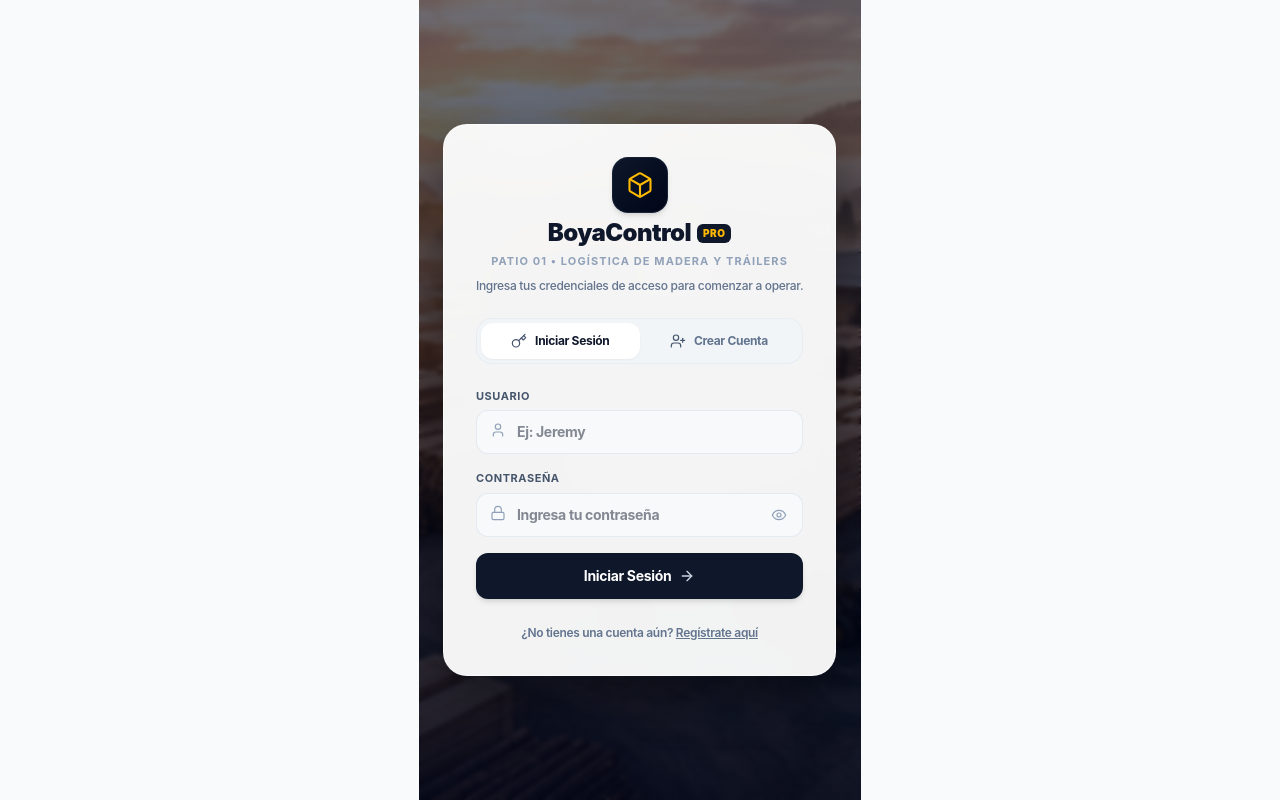
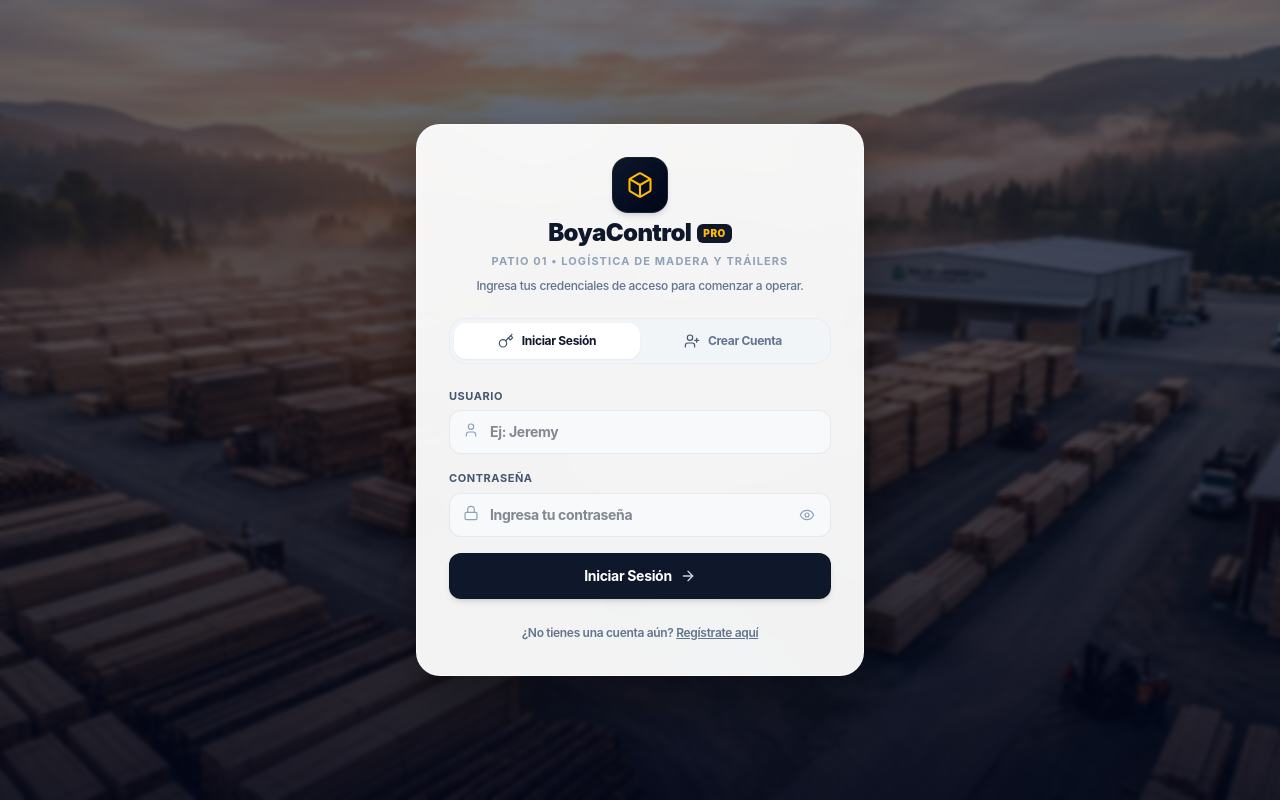
Before and after one commit to JeremyJaramillo72/Proyecto-De-Boya, an Angular app: page /dashboard in a window 1280 px wide. Both pictures are taken after a click on the button "Bloquear". Built offline with nearby package versions, Linux system fonts and the light colour scheme; no server answers; the database is empty.

Commit message:
style: pantalla de login full-screen 100vw/100vh sin bordes blancos en PC

```diff
--- a/src/app/app.html
+++ b/src/app/app.html
@@ -23,7 +23,7 @@
     </div>
   } @else {
     <!-- Pantalla de Login Inmersiva Full-Screen -->
-    <main class="w-full min-h-screen flex items-center justify-center p-0">
+    <main class="w-full min-h-screen p-0 m-0">
       <router-outlet></router-outlet>
     </main>
   }
--- a/src/app/features/auth/login.component.css
+++ b/src/app/features/auth/login.component.css
@@ -1 +1,5 @@
-/* Estilos específicos de LoginComponent */
+:host {
+  display: block;
+  width: 100%;
+  min-height: 100vh;
+}
--- a/src/app/features/auth/login.component.html
+++ b/src/app/features/auth/login.component.html
@@ -1,12 +1,12 @@
 <div class="relative min-h-screen w-full flex items-center justify-center p-4 sm:p-6 bg-slate-950 overflow-hidden">
 
-  <!-- Imagen de Fondo Panorámica de Patio de Boya -->
-  <div class="absolute inset-0 bg-cover bg-center bg-no-repeat scale-105 transform transition-transform duration-1000 ease-out"
+  <!-- Imagen de Fondo Panorámica de Patio de Boya en toda la pantalla (100% viewport) -->
+  <div class="fixed inset-0 w-full h-full bg-cover bg-center bg-no-repeat pointer-events-none"
        style="background-image: url('/balsa-bg.jpg');">
   </div>
 
-  <!-- Capa de Gradiente y Viñeta Cinemática -->
-  <div class="absolute inset-0 bg-gradient-to-t from-slate-950/90 via-slate-950/70 to-slate-900/60 backdrop-blur-[2px]"></div>
+  <!-- Capa de Gradiente y Viñeta Cinemática Full-Screen -->
+  <div class="fixed inset-0 w-full h-full bg-gradient-to-t from-slate-950/90 via-slate-950/70 to-slate-900/60 backdrop-blur-[2px] pointer-events-none"></div>
 
   <!-- Tarjeta Central con Glassmorphism Corporativo -->
   <div class="relative z-10 w-full max-w-md bg-white/95 backdrop-blur-xl rounded-3xl border border-white/60 shadow-[0_20px_50px_rgba(0,0,0,0.4)] p-6 sm:p-8 space-y-6 animate-scale-in">
--- a/src/styles.css
+++ b/src/styles.css
@@ -20,8 +20,9 @@
     letter-spacing: -0.02em;
   }
 
-  app-header, app-sidebar {
+  app-header, app-sidebar, app-login {
     display: block;
+    width: 100%;
   }
 }
 
```
